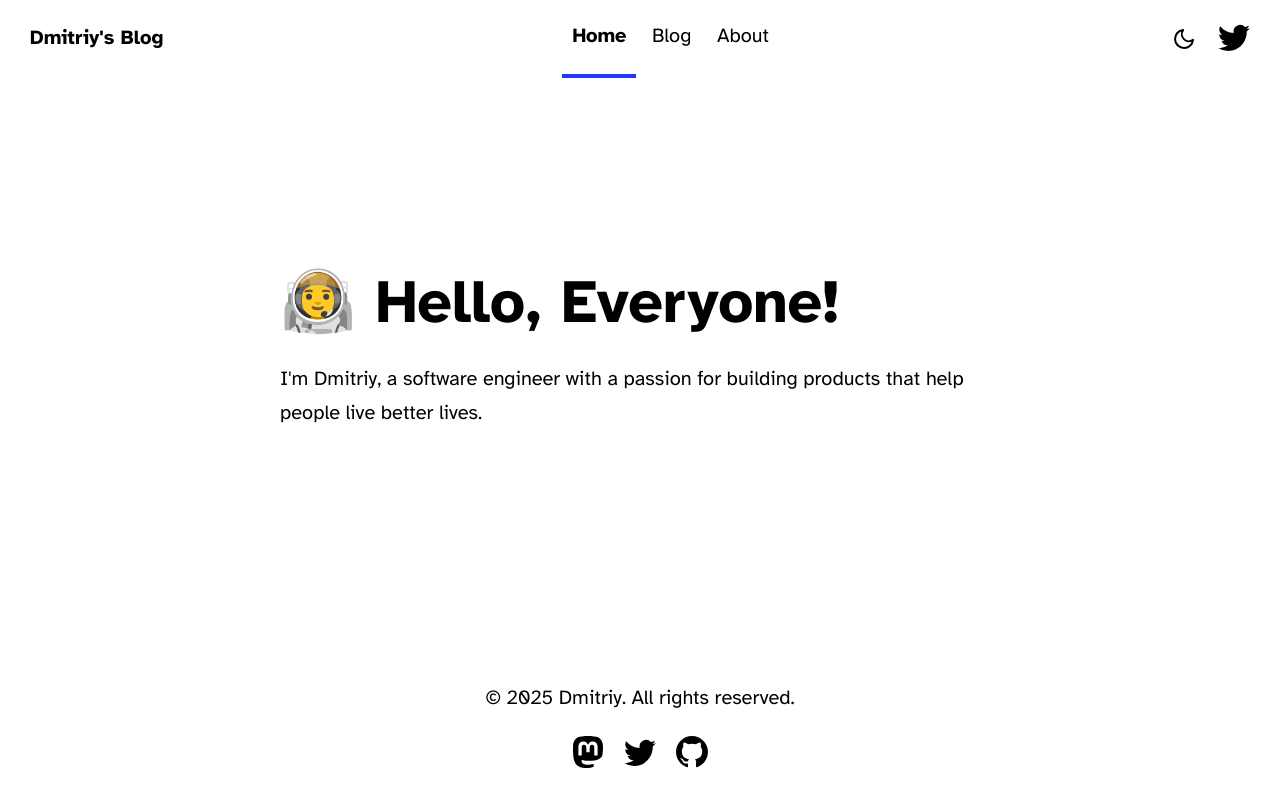
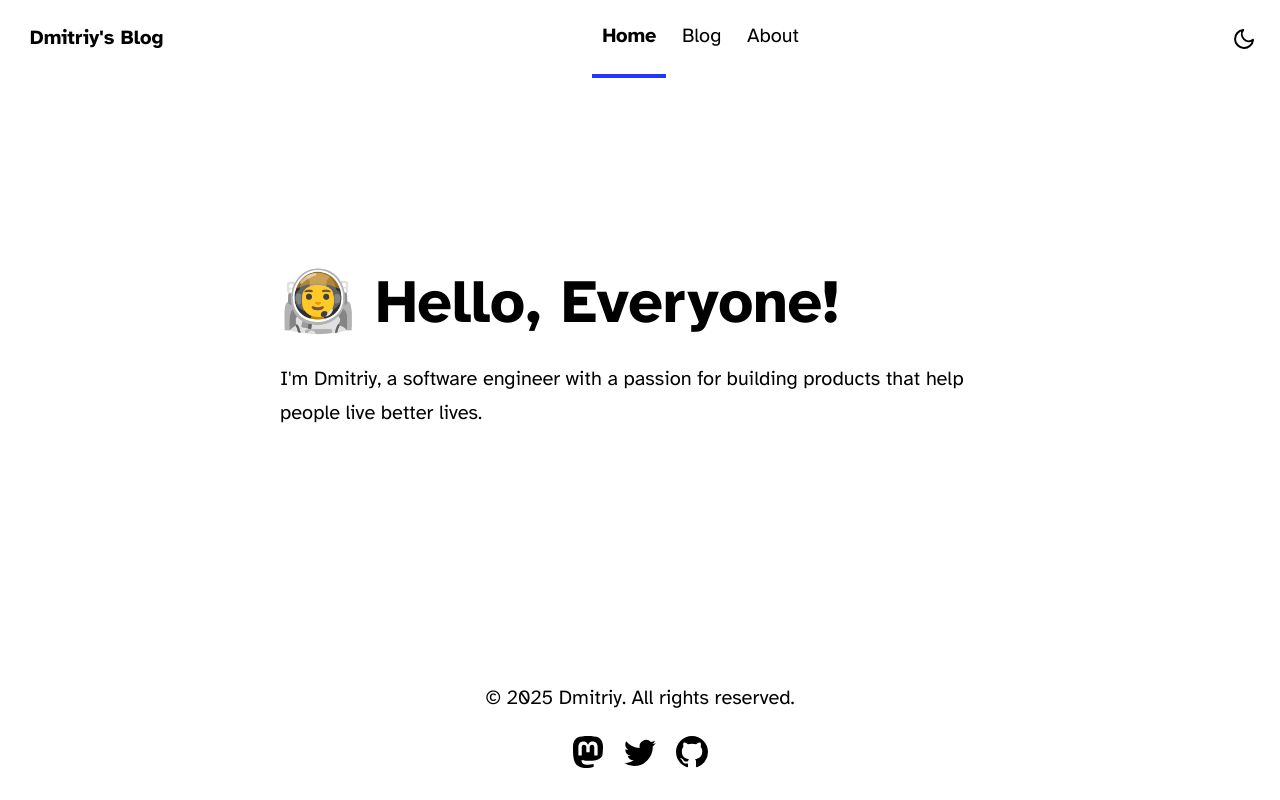
Before and after one commit to dmmishchenko/dmmishchenko.github.io, an Astro site: page / in a window 1280 px wide. Built offline with nearby package versions, Linux system fonts and the light colour scheme; Astro itself is replaced by a stand-in of ours.

Commit message:
Refactor Header component and update BlogPost layout styling

```diff
--- a/src/components/Header.astro
+++ b/src/components/Header.astro
@@ -11,9 +11,20 @@
       <HeaderLink href="/blog">Blog</HeaderLink>
       <HeaderLink href="/about">About</HeaderLink>
     </div>
-    <div class="social-links">
+    <div class="theme-controls">
       <button id="theme-toggle" class="theme-toggle" aria-label="Toggle theme">
-        <svg class="sun-icon" xmlns="http://www.w3.org/2000/svg" width="24" height="24" viewBox="0 0 24 24" fill="none" stroke="currentColor" stroke-width="2" stroke-linecap="round" stroke-linejoin="round">
+        <svg
+          class="sun-icon"
+          xmlns="http://www.w3.org/2000/svg"
+          width="24"
+          height="24"
+          viewBox="0 0 24 24"
+          fill="none"
+          stroke="currentColor"
+          stroke-width="2"
+          stroke-linecap="round"
+          stroke-linejoin="round"
+        >
           <circle cx="12" cy="12" r="5"></circle>
           <line x1="12" y1="1" x2="12" y2="3"></line>
           <line x1="12" y1="21" x2="12" y2="23"></line>
@@ -24,19 +35,21 @@
           <line x1="4.22" y1="19.78" x2="5.64" y2="18.36"></line>
           <line x1="18.36" y1="5.64" x2="19.78" y2="4.22"></line>
         </svg>
-        <svg class="moon-icon" xmlns="http://www.w3.org/2000/svg" width="24" height="24" viewBox="0 0 24 24" fill="none" stroke="currentColor" stroke-width="2" stroke-linecap="round" stroke-linejoin="round">
+        <svg
+          class="moon-icon"
+          xmlns="http://www.w3.org/2000/svg"
+          width="24"
+          height="24"
+          viewBox="0 0 24 24"
+          fill="none"
+          stroke="currentColor"
+          stroke-width="2"
+          stroke-linecap="round"
+          stroke-linejoin="round"
+        >
           <path d="M21 12.79A9 9 0 1 1 11.21 3 7 7 0 0 0 21 12.79z"></path>
         </svg>
       </button>
-      <a href="https://x.com/dmmishchenko" target="_blank">
-        <span class="sr-only">Follow Me on Twitter</span>
-        <svg viewBox="0 0 16 16" aria-hidden="true" width="32" height="32">
-          <path
-            fill="currentColor"
-            d="M5.026 15c6.038 0 9.341-5.003 9.341-9.334 0-.14 0-.282-.006-.422A6.685 6.685 0 0 0 16 3.542a6.658 6.658 0 0 1-1.889.518 3.301 3.301 0 0 0 1.447-1.817 6.533 6.533 0 0 1-2.087.793A3.286 3.286 0 0 0 7.875 6.03a9.325 9.325 0 0 1-6.767-3.429 3.289 3.289 0 0 0 1.018 4.382A3.323 3.323 0 0 1 .64 6.575v.045a3.288 3.288 0 0 0 2.632 3.218 3.203 3.203 0 0 1-.865.115 3.23 3.23 0 0 1-.614-.057 3.283 3.283 0 0 0 3.067 2.277A6.588 6.588 0 0 1 .78 13.58a6.32 6.32 0 0 1-.78-.045A9.344 9.344 0 0 0 5.026 15z"
-          ></path>
-        </svg>
-      </a>
     </div>
   </nav>
 </header>
@@ -67,16 +80,19 @@
     color: rgb(var(--black));
     border-bottom: 4px solid transparent;
     text-decoration: none;
+
+    @media (max-width: 720px) {
+      padding: 0.5em;
+    }
   }
   nav a.active {
     text-decoration: none;
     border-bottom-color: var(--accent);
   }
-  .social-links,
-  .social-links a {
+
+  .theme-controls {
     display: flex;
     align-items: center;
-    gap: 0.5rem;
   }
 
   .theme-toggle {
@@ -119,39 +135,33 @@
       display: block;
     }
   }
-
-  @media (max-width: 720px) {
-    .social-links {
-      display: none;
-    }
-  }
 </style>
 
 <script>
   // Check if the browser supports color-scheme
-  const prefersColorScheme = window.matchMedia('(prefers-color-scheme: dark)');
+  const prefersColorScheme = window.matchMedia("(prefers-color-scheme: dark)");
   let isDarkMode = prefersColorScheme.matches;
 
   // Function to toggle icons based on color scheme
   const toggleIcons = (isDark: boolean) => {
-    const sunIcon = document.querySelector('.sun-icon') as HTMLElement;
-    const moonIcon = document.querySelector('.moon-icon') as HTMLElement;
+    const sunIcon = document.querySelector(".sun-icon") as HTMLElement;
+    const moonIcon = document.querySelector(".moon-icon") as HTMLElement;
     if (sunIcon && moonIcon) {
-      sunIcon.style.display = isDark ? 'block' : 'none';
-      moonIcon.style.display = isDark ? 'none' : 'block';
+      sunIcon.style.display = isDark ? "block" : "none";
+      moonIcon.style.display = isDark ? "none" : "block";
     }
   };
 
   // Listen for system color scheme changes
-  prefersColorScheme.addEventListener('change', (e) => {
+  prefersColorScheme.addEventListener("change", (e) => {
     isDarkMode = e.matches;
     toggleIcons(isDarkMode);
   });
 
   // Handle manual theme toggle
-  document.getElementById('theme-toggle')?.addEventListener('click', () => {
+  document.getElementById("theme-toggle")?.addEventListener("click", () => {
     isDarkMode = !isDarkMode;
-    document.documentElement.style.colorScheme = isDarkMode ? 'dark' : 'light';
+    document.documentElement.style.colorScheme = isDarkMode ? "dark" : "light";
     toggleIcons(isDarkMode);
   });
 
--- a/src/layouts/BlogPost.astro
+++ b/src/layouts/BlogPost.astro
@@ -18,6 +18,7 @@
 				width: calc(100% - 2em);
 				max-width: 100%;
 				margin: 0;
+        flex: 1;
 			}
 			.hero-image {
 				width: 100%;
```
